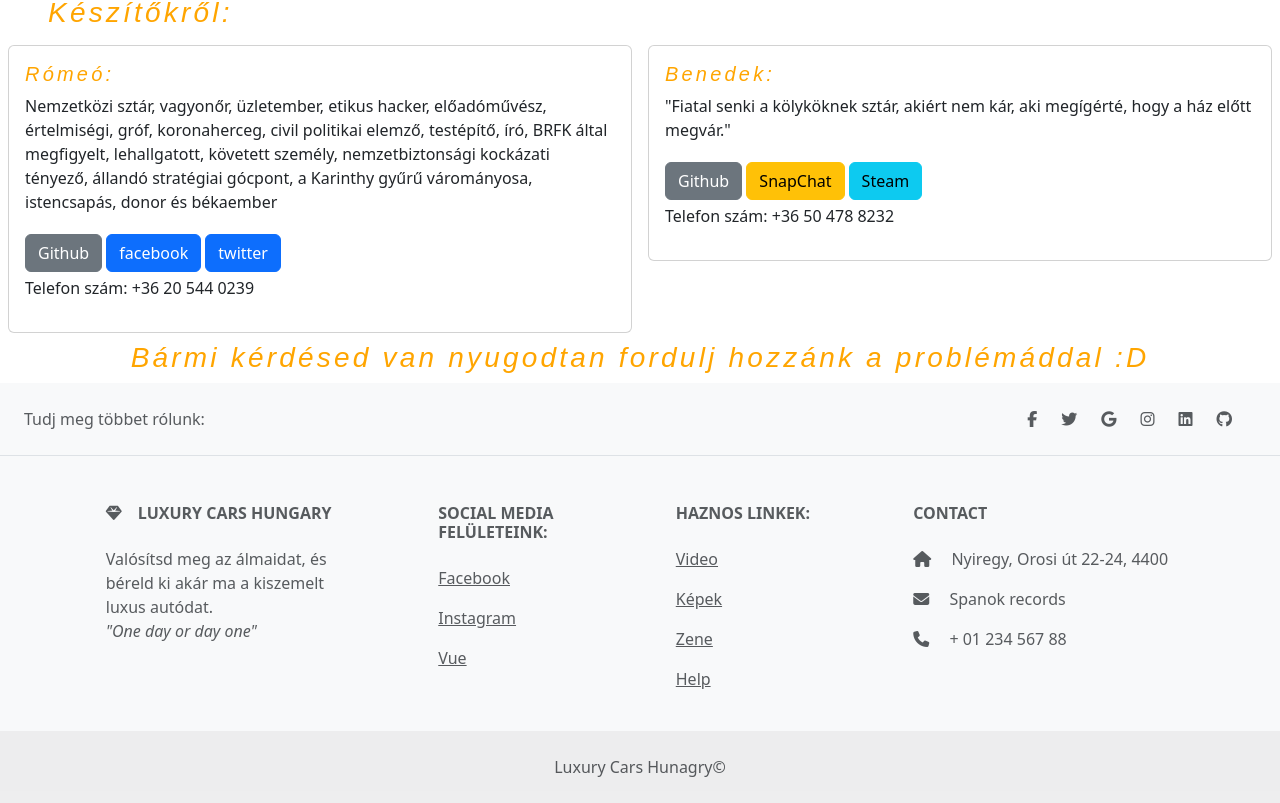
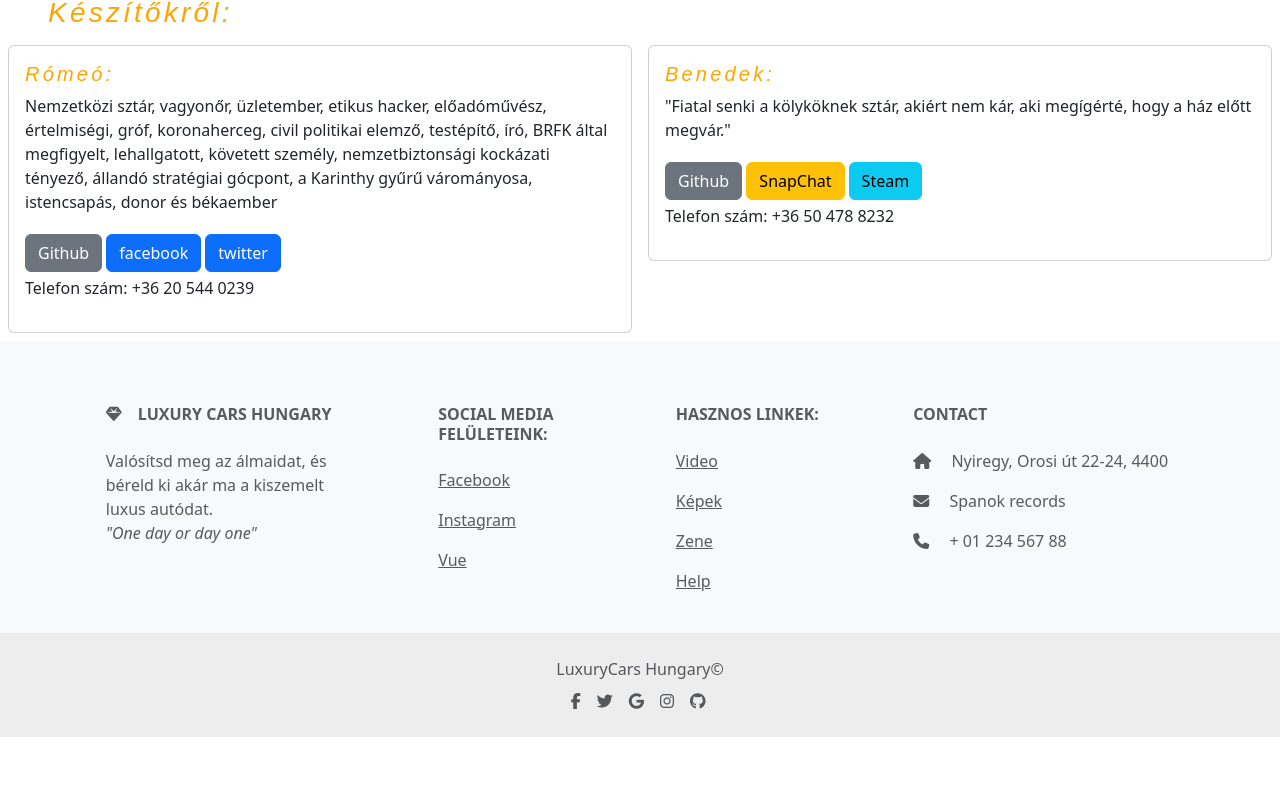
Before and after one commit to siposromeo/luxuryCars_frontend, a Vue app: page /contact in a window 1280 px wide. Shown: the part 480-1283 px from the top of the page. After the commit the page ends 1217 px from the top, so only its background shows below. Built offline with nearby package versions, Linux system fonts and the light colour scheme.

Commit message:
home done

```diff
--- a/src/components/Footer.vue
+++ b/src/components/Footer.vue
@@ -1,41 +1,9 @@
 <template>
     <!-- Footer -->
 <footer class="text-center text-lg-start bg-body-tertiary text-muted">
-  <!-- Section: Social media -->
-  <section class="d-flex justify-content-center justify-content-lg-between p-4 border-bottom">
-    <!-- Left -->
-    <div class="me-5 d-none d-lg-block">
-      <span>Tudj meg többet rólunk:</span>
-    </div>
-    <!-- Left -->
-
-    <!-- Right -->
-    <div>
-      <a href="" class="me-4 text-reset">
-        <i class="fab fa-facebook-f"></i>
-      </a>
-      <a href="" class="me-4 text-reset">
-        <i class="fab fa-twitter"></i>
-      </a>
-      <a href="" class="me-4 text-reset">
-        <i class="fab fa-google"></i>
-      </a>
-      <a href="" class="me-4 text-reset">
-        <i class="fab fa-instagram"></i>
-      </a>
-      <a href="" class="me-4 text-reset">
-        <i class="fab fa-linkedin"></i>
-      </a>
-      <a href="" class="me-4 text-reset">
-        <i class="fab fa-github"></i>
-      </a>
-    </div>
-    <!-- Right -->
-  </section>
-  <!-- Section: Social media -->
 
   <!-- Section: Links  -->
-  <section class="">
+  <section class="d-flex justify-content-center justify-content-lg-between">
     <div class="container text-center text-md-start mt-5">
       <!-- Grid row -->
       <div class="row mt-3">
@@ -73,7 +41,7 @@
         <div class="col-md-3 col-lg-2 col-xl-2 mx-auto mb-4">
           <!-- Links -->
           <h6 class="text-uppercase fw-bold mb-4">
-            Haznos linkek:
+            Hasznos linkek:
           </h6>
           <p>
             <a href="https://www.youtube.com/watch?v=llGkzOG0pvo" target="_blank" class="text-reset">Video</a>
@@ -110,7 +78,24 @@
 
   <!-- Copyright -->
   <div class="text-center p-4" style="background-color: rgba(44, 33, 33, 0.05);">
-    Luxury Cars Hunagry©
+    LuxuryCars Hungary©
+    <div class="justify-content-center mt-2">
+      <a href="" class="me-3 text-reset">
+        <i class="fab fa-facebook-f"></i>
+      </a>
+      <a href="" class="me-3 text-reset">
+        <i class="fab fa-twitter"></i>
+      </a>
+      <a href="" class="me-3 text-reset">
+        <i class="fab fa-google"></i>
+      </a>
+      <a href="" class="me-3 text-reset">
+        <i class="fab fa-instagram"></i>
+      </a>
+      <a href="" class="me-1 text-reset">
+        <i class="fab fa-github"></i>
+      </a>
+    </div>
   </div>
   <!-- Copyright -->
 </footer>
--- a/src/views/Contact.vue
+++ b/src/views/Contact.vue
@@ -27,7 +27,6 @@
     </div>
   </div>
 </div>
-<h3 class="text-center">Bármi kérdésed van nyugodtan fordulj hozzánk a problémáddal :D</h3>
 </template>
 
 <script setup>
--- a/src/views/HomeView.vue
+++ b/src/views/HomeView.vue
@@ -1,7 +1,7 @@
 <template>
 
 <div id="carouselExampleAutoplaying" class="carousel slide" data-bs-ride="carousel">
-  <div class="carousel-inner">
+  <!-- <div class="carousel-inner">
     <div class="carousel-item active">
       <img src="https://s1.cdn.autoevolution.com/images/gallery/Mercedes-AMG-GT-R-Roadster-6538_23.jpg" class="d-block w-100" alt="...">
     </div>
@@ -9,12 +9,12 @@
       <img src="https://s1.cdn.autoevolution.com/images/gallery/BMW-M8-Coupe-6590_26.jpg" class="d-block h-80 w-100" alt="...">
     </div>
     <div class="carousel-item">
-      <img src="https://s1.cdn.autoevolution.com/images/gallery/audi-r8-v10-performance-rwd-spyder-2021-7219_19.jpg" class="d-block h-80 w-100">
+      <img src="https://s1.cdn.autoevolution.com/images/gallery/audi-r8-v10-performance-rwd-spyder-2021-7219_19.jpg" class="d-block h-50 w-50">
     </div>
     <div class="carousel-item">
       <img src="https://s1.cdn.autoevolution.com/images/gallery/MASERATI-GranTurismo-6046_21.jpg" class="d-block h-80 w-100">
     </div>
-  </div>
+  </div> -->
   <button class="carousel-control-prev position-inherit " type="button" data-bs-target="#carouselExampleAutoplaying" data-bs-slide="prev">
     <span class="carousel-control-prev-icon"></span>
     <span class="visually-hidden">Previous</span>
@@ -35,7 +35,7 @@
   <div class="card">
       <ion-icon class="icon" name="stopwatch-outline"></ion-icon>
     <div class="card-body">
-      <h5 class="card-title text-center">Azonnali fogalás</h5>
+      <h5 class="card-title text-center">Azonnali foglalás</h5>
     </div>
   </div>
   <div class="card">
@@ -55,9 +55,9 @@
   </div>
   <div class="card">
     <div class="card-body">
-      <h1 class="text-center mt-5">Regisztrálj most:</h1>
-      <h3 class="text-center">Béreld ki akár most álomautodat:</h3>
-      <RouterLink class="btn btn-info ms-5"  to="/registration">Regisztráció</RouterLink>
+      <h1 class="m-5 text-center" style="font-family: fantasy; letter-spacing: 0.2rem;">Béreld ki akár most álomautodat</h1>
+      <h1 class="text-center mt-5">Regisztrálj most</h1>
+      <RouterLink class="btn btn-warning p-3 m-5" style="font-family: fantasy; " to="/registration">Regisztráció</RouterLink>
       </div>
   </div>
   </div>
@@ -67,8 +67,8 @@
   <div class="card-group">
   <div class="card">
     <div class="card-body">
-      <h1 class="text-center mt-5">Nagy választék:</h1>
-      <RouterLink class="btn btn-info m-5"  to="/car">Foglald le most</RouterLink>
+      <h1 class="text-center mt-5" style="font-family: fantasy; letter-spacing: 0.4rem;">Nagy választék:</h1>
+      <RouterLink class="btn btn-warning p-3 m-5" style="font-family: fantasy;" to="/car">Foglald le most</RouterLink>
       </div>
   </div>
   <div class="card">
@@ -120,12 +120,9 @@ onMounted(()=>{CarService.getAllCars()
 
 <style scoped>
 .icon{
-  width: 55px;
-  height: 55px;
-  margin-top: 42px;
-  margin-bottom: 8px;
-  margin-left: 285px;
-
+  width: auto;
+  height: 35%;
+  margin: 25px;
 }
 
 </style>
```
